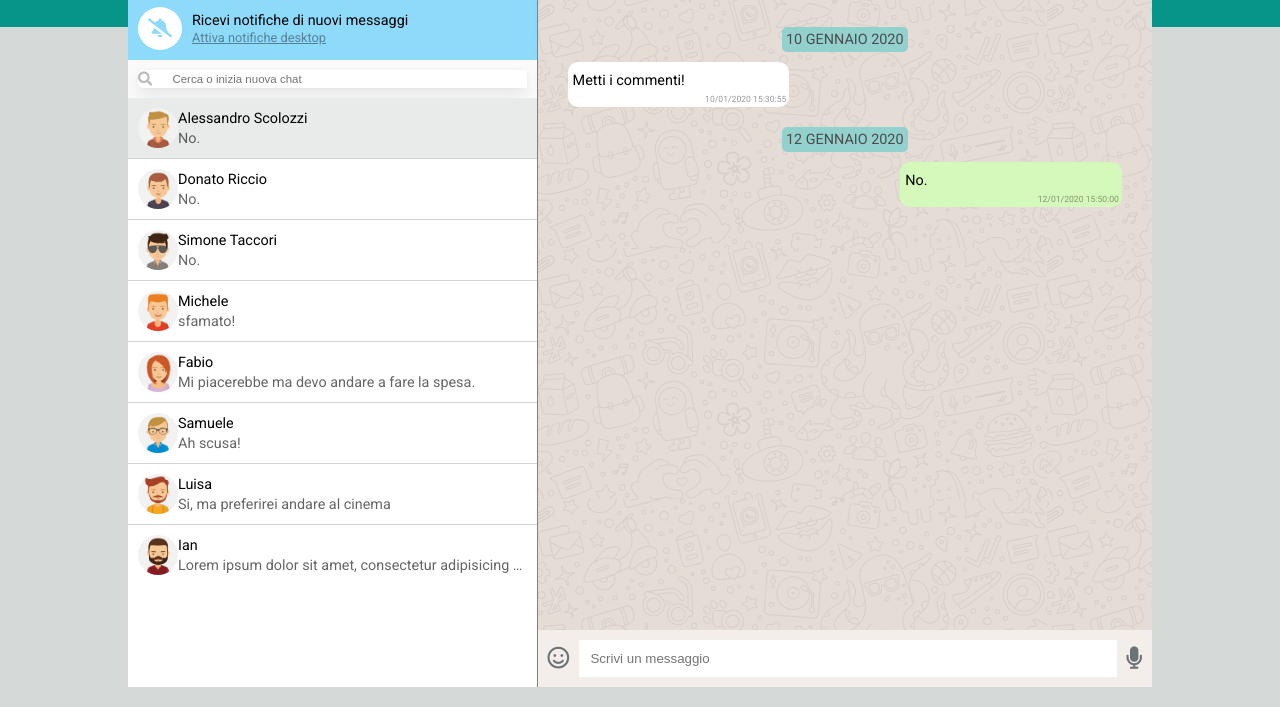
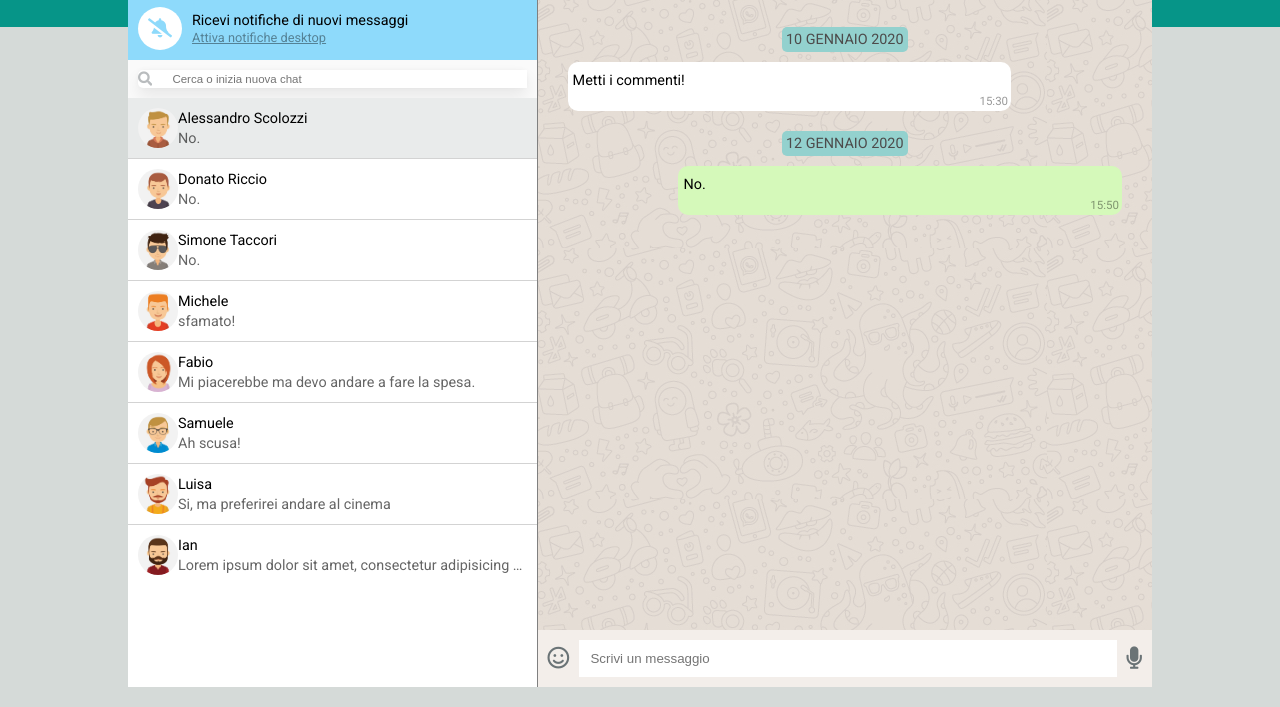
Before and after one commit to Carnicero90/vue-boolzapp, a plain HTML site: page index.html in a window 1280 px wide. Shown: the part 93-800 px from the top of the page. Drawn offline with nearby package versions, Linux system fonts and the light colour scheme.

Commit message:
cambiata width messaggi e formato data stampata

```diff
--- a/css/style.css
+++ b/css/style.css
@@ -9,7 +9,7 @@
 
 .message-date {
    position: absolute;
-   top: 83px;
+   top: 100px;
    right: 50%;
    -webkit-transform: translateX(50%);
        -ms-transform: translateX(50%);
@@ -199,7 +199,8 @@ input {
    padding-bottom: 3px;
    padding-right: 3px;
    border-radius: 10px;
-   width: 40%;
+   min-width: 40%;
+   max-width: 80%;
    margin-bottom: 20px;
    background: white;
    margin-left: 0
@@ -226,7 +227,7 @@ input {
 
 .date {
    padding-top: 5px;
-   font-size: 60%;
+   font-size: 80%;
    opacity: 0.4;
    text-align: right;
 }
--- a/index.html
+++ b/index.html
@@ -107,7 +107,7 @@
                                 <div class="conv-li"  class="conv-li"
                                 :class="{ sent: item.sent }">
                                     <p>{{ item.text }}</p>
-                                    <p class="date">{{ item.date }}</p>
+                                    <p class="date">{{ item.date.slice(10,16) }}</p>
                                 </div>
 
                             </li>
```
